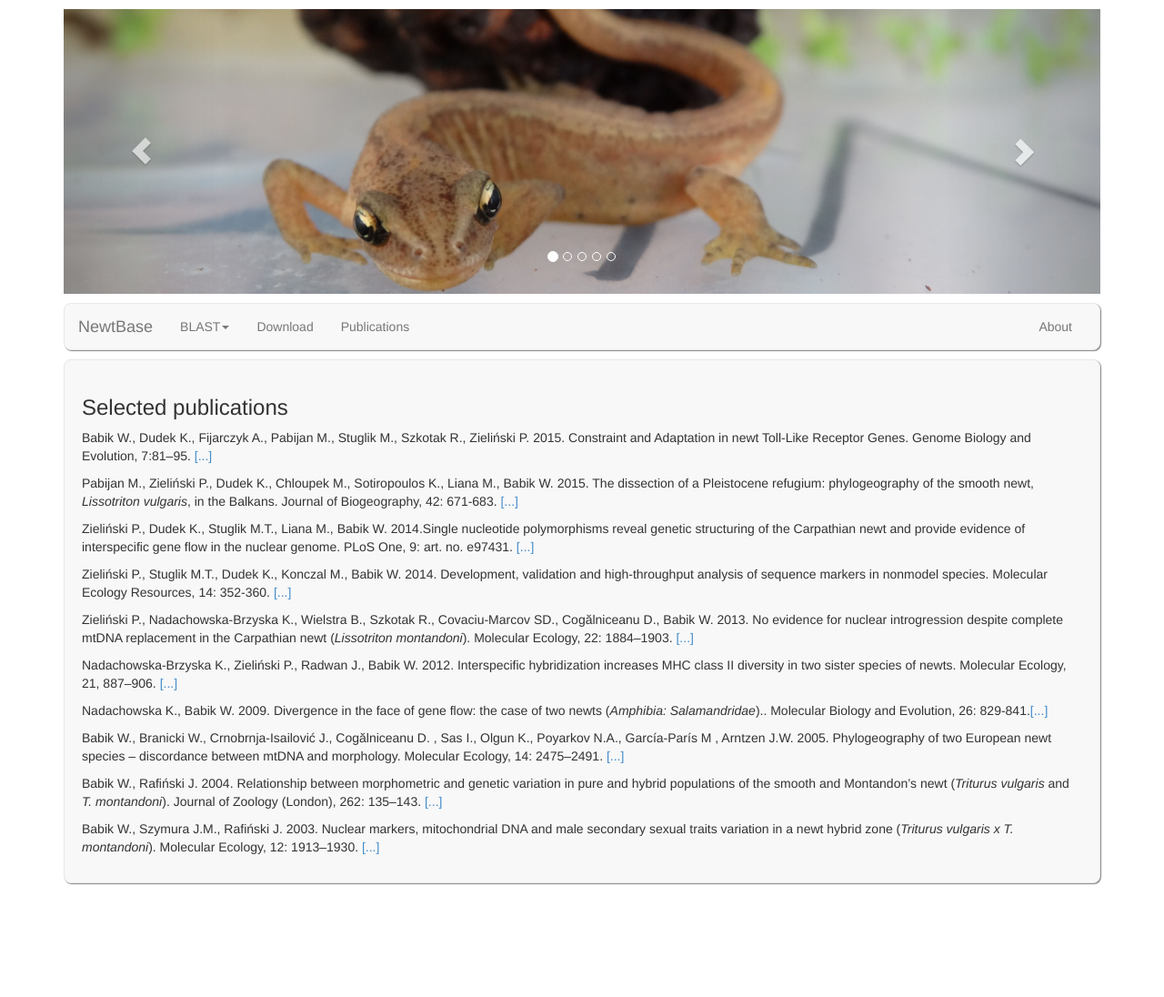
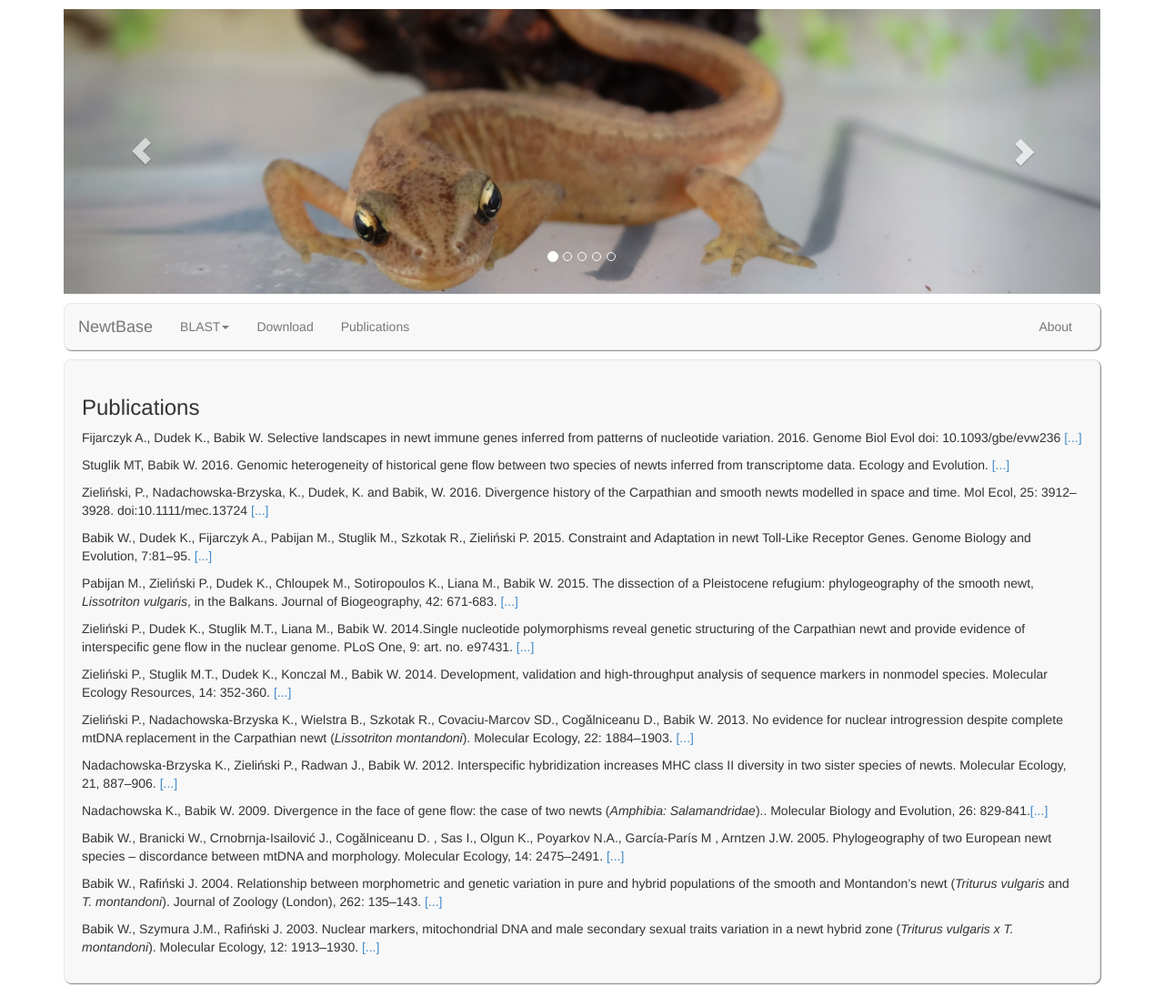
Before and after one commit to michal-stuglik/newtbase, a Django app: template newtbase/templates/publications.html in a window 1280 px wide. Shown: the whole page at 91% size. Before the commit the page ends 972 px from the top, so only its background shows below. Run offline with Django 3.2, Linux system fonts and the light colour scheme; the template is opened without the code that fills it, so the values that code supplies are empty; some libraries are stand-ins or nearby versions.

Commit message:
Add papers to repo & update publication list

```diff
--- a/newtbase/templates/publications.html
+++ b/newtbase/templates/publications.html
@@ -5,7 +5,23 @@
 
 {% block content %}
 <div class="well nbsite_boxstyle">
-    <h3>Selected publications</h3>
+    <h3>Publications</h3>
+
+    <p>
+        Fijarczyk A., Dudek K., Babik W. Selective landscapes in newt immune genes inferred from patterns of nucleotide
+        variation. 2016. Genome Biol Evol doi: 10.1093/gbe/evw236 <a href="{% static 'pdf/Fijarczyk_et_al_2016.pdf' %}">[...]</a>
+    </p>
+
+    <p>
+        Stuglik MT, Babik W. 2016. Genomic heterogeneity of historical gene flow between two species of newts inferred
+        from transcriptome data. Ecology and Evolution. <a href="{% static 'pdf/Stuglik_and_Babik_2016.pdf' %}">[...]</a>
+    </p>
+
+    <p>
+        Zieliński, P., Nadachowska-Brzyska, K., Dudek, K. and Babik, W. 2016. Divergence history of the Carpathian
+        and smooth newts modelled in space and time. Mol Ecol, 25: 3912–3928. doi:10.1111/mec.13724 <a
+            href="{% static 'pdf/XXXXXX.pdf' %}">[...]</a>
+    </p>
 
     <p>
         Babik W., Dudek K., Fijarczyk A., Pabijan M., Stuglik M., Szkotak R., Zieliński P. 2015. Constraint and
@@ -19,13 +35,11 @@
         Biogeography, 42: 671-683. <a href="{% static 'pdf/Pabijan_et_al_2015.pdf' %}">[...]</a>
     </p>
 
-
     <p>
         Zieliński P., Dudek K., Stuglik M.T., Liana M., Babik W. 2014.Single nucleotide polymorphisms reveal genetic
         structuring of the Carpathian newt and provide evidence of interspecific gene flow in the nuclear genome. PLoS
         One, 9: art. no. e97431. <a href="{% static 'pdf/Zielinski_et_al_2014a.pdf' %}">[...]</a>
     </p>
-
 
     <p>
         Zieliński P., Stuglik M.T., Dudek K., Konczal M., Babik W. 2014. Development, validation and high-throughput
```
Also changed, not shown: 2 other files.
